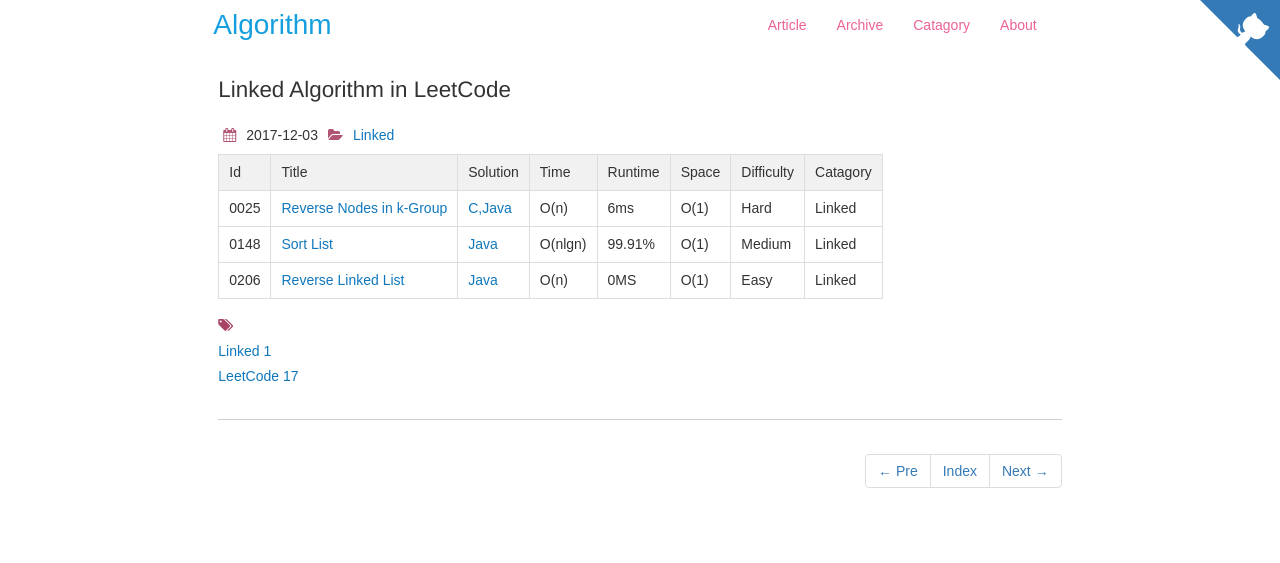
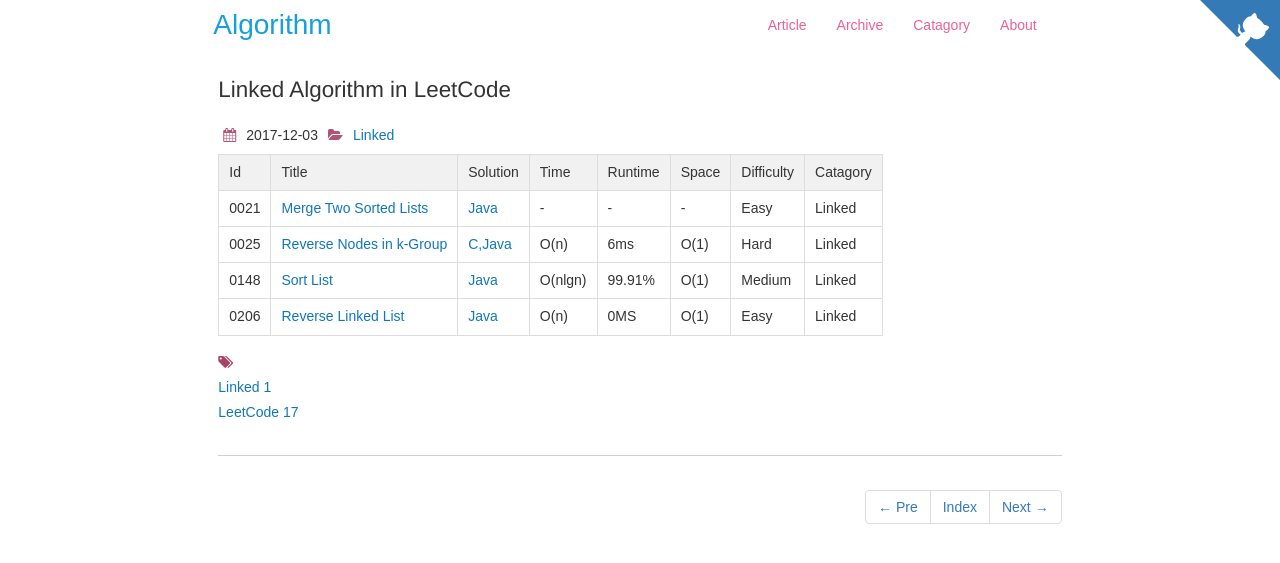
Before and after one commit to dunso/algorithm, a Jekyll site: the page built from docs/_posts/2017-12-03-Linked.md, in a window 1280 px wide. Shown: the top 563 px of the page. Built offline with Jekyll 4.4.1, drawn with Linux system fonts in a browser that asks for light colours; nearby versions of some CDN libraries.

Commit message:
Update 2017-12-03-Linked.md
Update 2017-12-03-Linked.md

```diff
--- a/docs/_posts/2017-12-03-Linked.md
+++ b/docs/_posts/2017-12-03-Linked.md
@@ -12,6 +12,7 @@ icon: file-alt
 
 |Id  | Title  | Solution   | Time | Runtime |  Space | Difficulty  | Catagory|
  ------------ | ------------ | ------------ | ------------ | ------------ | ------------ | ------------ | ------------
+|0021|[Merge Two Sorted Lists](https://leetcode.com/problems/merge-two-sorted-lists/) | [Java](https://e.srl/leetcode-21/)  | - |-| - |  Easy |Linked|
 |0025|[Reverse Nodes in k-Group](https://leetcode.com/problems/reverse-nodes-in-k-group) | [C,Java](https://e.srl/leetcode-25/)  | O(n) |6ms| O(1)  |  Hard |Linked|
 |0148|[Sort List](https://leetcode.com/problems/sort-list/) | [Java](https://e.srl/leetcode-148/)  | O(nlgn) |99.91%| O(1)  |  Medium |Linked|
 |0206|[Reverse Linked List](https://leetcode.com/problems/reverse-linked-list) | [Java](https://e.srl/leetcode-206/)  | O(n) |0MS| O(1)  |  Easy |Linked|
```
